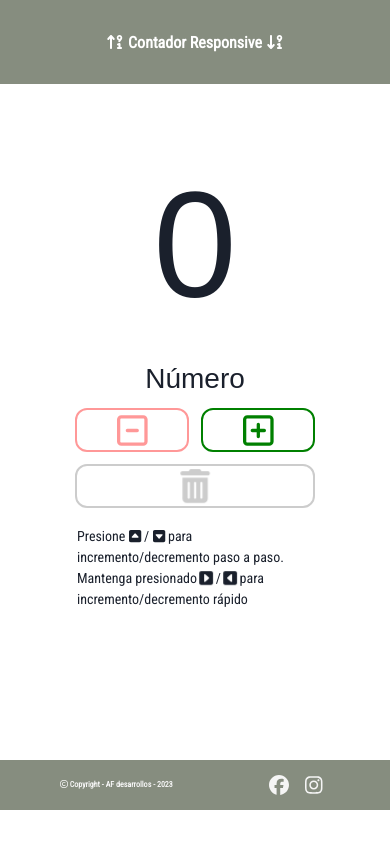
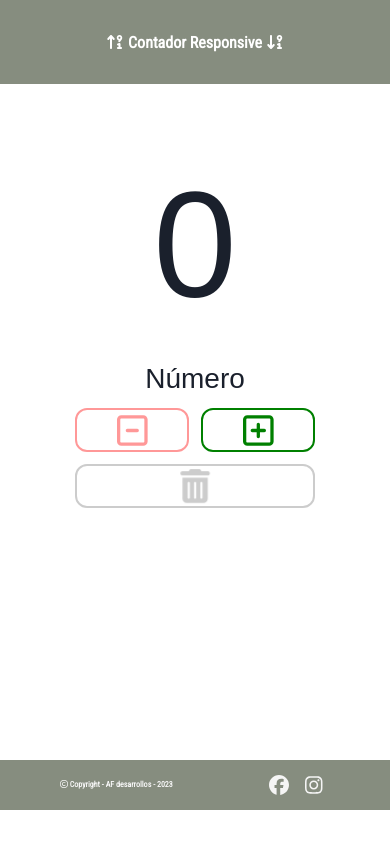
Before and after one commit to FueguinoF/2modClase5, a React (Vite) app: page / in a window 390 px wide. Built offline with nearby package versions, Linux system fonts and the light colour scheme; a web font is replaced by a local one.

Commit message:
Versión entrega 1.01 - Responsive - Interactuan las teclas - estilo listo - animaciones menores - Agregado readMe

```diff
--- a/src/Components/ContadorResponsive/ContadorResponsive.jsx
+++ b/src/Components/ContadorResponsive/ContadorResponsive.jsx
@@ -54,7 +54,7 @@ const ContadorResponsive=()=>{
 
     return(
         <Container display={'flex'} flexDirection={'column'} alignItems={"center"} variant='elevated'
-             maxH={'700'} minH={'200'} maxW={{base:'300' ,md:'350'}}>
+             maxH={'700'} minH={'500'} maxW={{base:'300' ,md:'350'}}>
             <Container display={'flex'} flexDirection={'column'} alignItems={"center"} fontFamily={'"seven segment" , sans-serif'} minH={'100'}>
             <motion.div className="box">
                 <Text fontSize={{base:'150', sm:'160', md:'200'}} >{contador}</Text></motion.div>
@@ -81,11 +81,12 @@ const ContadorResponsive=()=>{
                        </motion.div></GridItem>
                 </Grid>
                 {mostrarIntro && (
-                    <Text mb="2" fontFamily={'Roboto Condensed'} fontSize={'14'} mt={'5'}>
+                    <Text  fontFamily={'Roboto Condensed'} fontSize={'13'} mt={'4'} display={{base:'none', lg:'block'}}>
                         Presione <FontAwesomeIcon icon={faSquareCaretUp} /> / <FontAwesomeIcon icon={faSquareCaretDown} /> para incremento/decremento paso a paso.
                         Mantenga presionado <FontAwesomeIcon icon={faSquareCaretRight} beatFade /> / <FontAwesomeIcon icon={faSquareCaretLeft} beatFade /> para incremento/decremento rápido
                     </Text>
                     )}
+
             </Container>
 
 
--- a/src/Components/Footer/Footer.jsx
+++ b/src/Components/Footer/Footer.jsx
@@ -10,7 +10,7 @@ const Footer=()=>{
         <Container as='footer' h="6vh" maxW="100vw" display="flex" flexDirection="row"
             justifyContent={"space-around"} bg={'rgb(134, 141, 127)'}
             alignItems={'center'} fontSize={{base:'8',sm:'12',md:'18'}}>
-                <Box fontFamily={'Roboto Condensed'}  color={'whitesmoke'}>{<strong><FontAwesomeIcon icon={faCopyright} /> Copyright - <Link _hover={{color:'cyan', textDecoration:'none'}}> AF desarrollos</Link> - 2023 </strong>}</Box>
+                <Box fontFamily={'Roboto Condensed'}  color={'whitesmoke'}>{<strong><FontAwesomeIcon icon={faCopyright} /> Copyright - <Link _hover={{color:'rgba(253, 240, 123, 0.986)', textDecoration:'none'}}> AF desarrollos</Link> - 2023 </strong>}</Box>
                 <Box display="flex" flexDirection="row" justifyContent={'space-around'}
                 alignItems={'center'}>
                     <Link p='2' color={'whitesmoke'}  _hover={{color: 'blue'}}><FontAwesomeIcon icon={faFacebook}  fontSize={'20'} /></Link>
```
Also changed, not shown: 1 other file (tests, documents, lock files or other folders).
